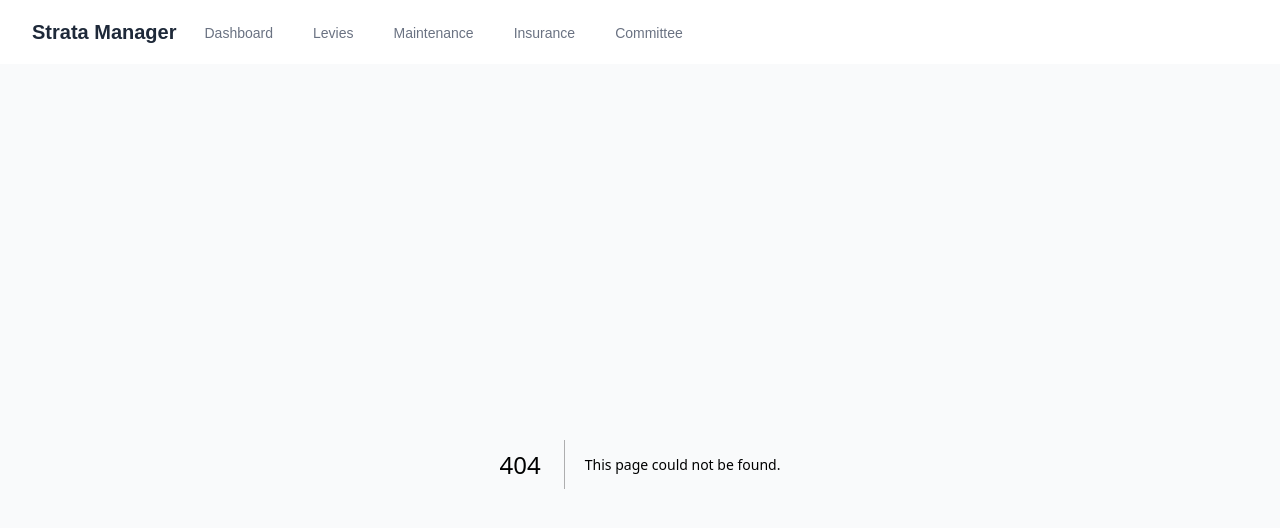
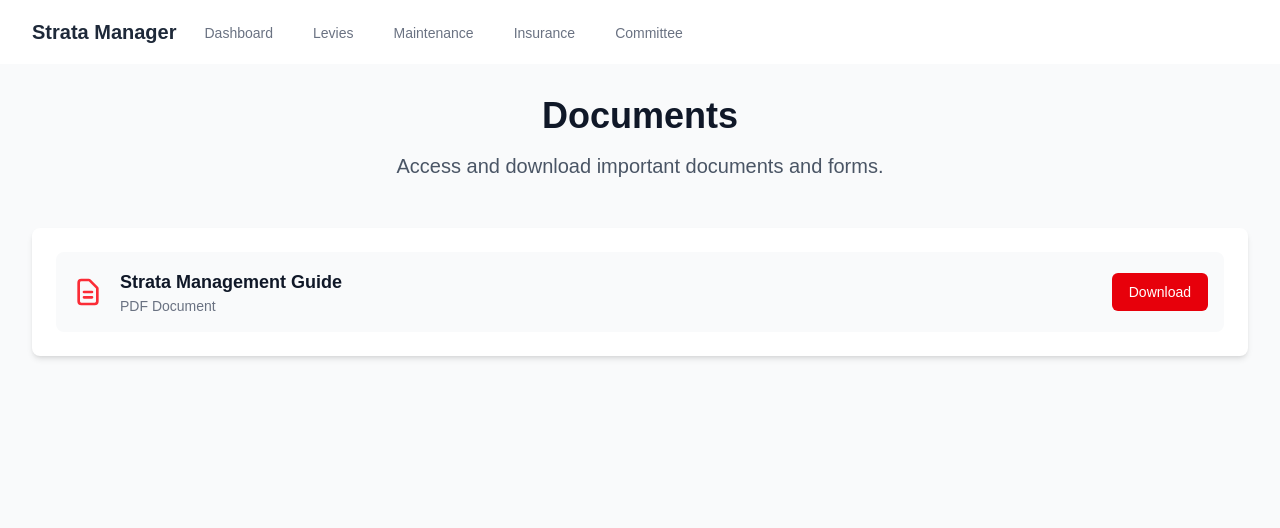
Before and after one commit to melissa7766/strata-management-website, a Next.js app: page /documents in a window 1280 px wide. Before the commit this address had no page. Shown: the top 528 px of the page. Built offline with nearby package versions, Linux system fonts and the light colour scheme.

Commit message:
Update PDF link to point to example.pdf

```diff
--- /dev/null
+++ b/app/documents/page.tsx
@@ -0,0 +1,39 @@
+'use client';
+
+import Link from "next/link";
+
+export default function Documents() {
+  return (
+    <div className="max-w-7xl mx-auto px-4 sm:px-6 lg:px-8 py-8">
+      <div className="text-center mb-12">
+        <h1 className="text-4xl font-bold text-gray-900 mb-4">Documents</h1>
+        <p className="text-xl text-gray-600">Access and download important documents and forms.</p>
+      </div>
+
+      <div className="bg-white rounded-lg shadow-md p-6">
+        <div className="space-y-6">
+          {/* Document Item */}
+          <div className="flex items-center justify-between p-4 bg-gray-50 rounded-lg">
+            <div className="flex items-center space-x-4">
+              <svg className="w-8 h-8 text-red-500" fill="none" stroke="currentColor" viewBox="0 0 24 24">
+                <path strokeLinecap="round" strokeLinejoin="round" strokeWidth={2} d="M9 12h6m-6 4h6m2 5H7a2 2 0 01-2-2V5a2 2 0 012-2h5.586a1 1 0 01.707.293l5.414 5.414a1 1 0 01.293.707V19a2 2 0 01-2 2z" />
+              </svg>
+              <div>
+                <h3 className="text-lg font-semibold text-gray-900">Strata Management Guide</h3>
+                <p className="text-sm text-gray-500">PDF Document</p>
+              </div>
+            </div>
+            <a
+              href="/example.pdf"
+              target="_blank"
+              rel="noopener noreferrer"
+              className="inline-flex items-center px-4 py-2 border border-transparent text-sm font-medium rounded-md text-white bg-red-600 hover:bg-red-700 focus:outline-none focus:ring-2 focus:ring-offset-2 focus:ring-red-500"
+            >
+              Download
+            </a>
+          </div>
+        </div>
+      </div>
+    </div>
+  );
+}
```
